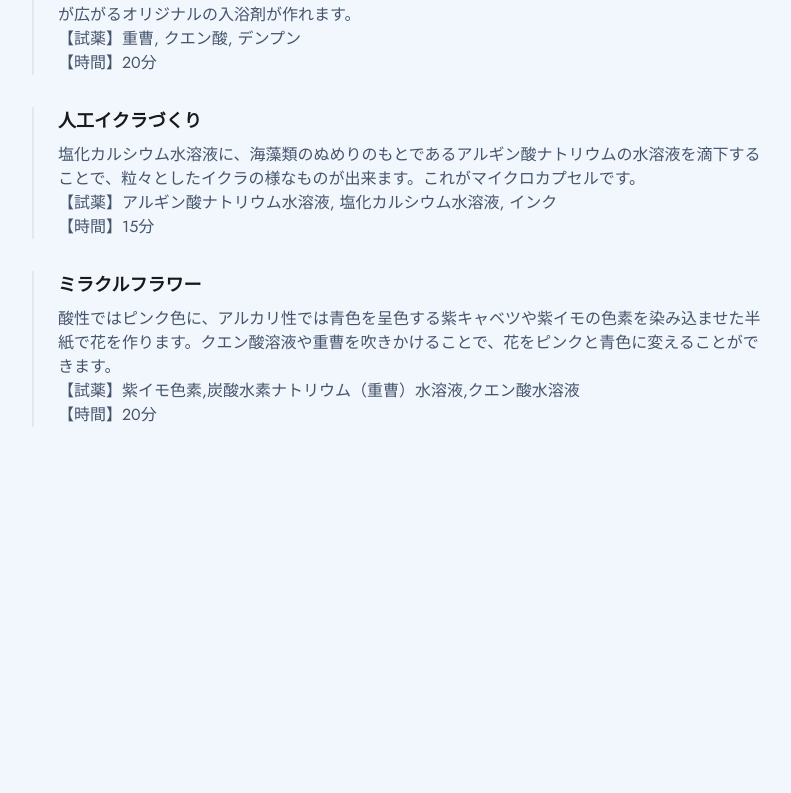
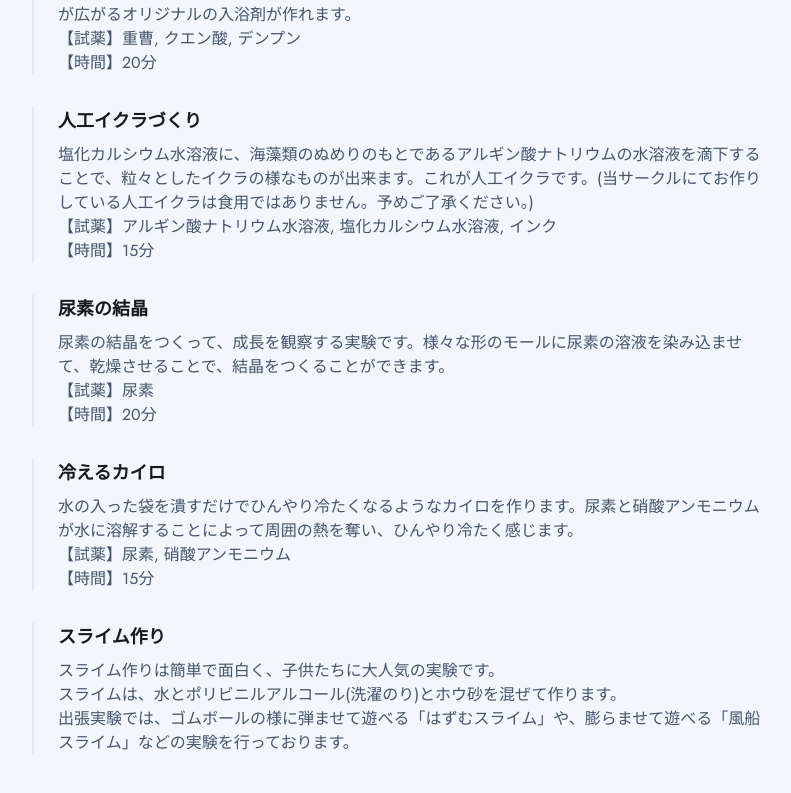
Before and after one commit to tmusfc-system/tmusfc.jp, a React (Vite) app in the folder ui/: page /examples in a window 1280 px wide. Shown: the part 267-1060 px from the top of the page, without its empty margins (240-1031 px from the left). Before the commit the page ends 800 px from the top, so only its background shows below. Built offline with nearby package versions, Linux system fonts and the light colour scheme.

Commit message:
prepared for the first publish

```diff
--- a/ui/package.json
+++ b/ui/package.json
@@ -29,7 +29,7 @@
     "@types/react": "^19.1.2",
     "@types/react-dom": "^19.1.2",
     "@vitejs/plugin-react": "^4.4.1",
-    "eslint": "^10.8.0",
+    "eslint": "^9.39.5",
     "eslint-plugin-react-hooks": "^5.2.0",
     "eslint-plugin-react-refresh": "^0.4.19",
     "globals": "^16.0.0",
--- a/ui/src/Home.tsx
+++ b/ui/src/Home.tsx
@@ -12,7 +12,7 @@ export default function HomePage() {
           <div className='mx-auto my-auto text-center'>
             <Title>より多くの人に　化学の面白さを</Title>
             <p>東京都立大学の子供向け実験サークル</p>
-            <p>ホームページ鋭意作成中です。</p>
+            <p>ホームページ作成中です。</p>
             <SNS />{/*別ファイルに切り出したSNSリンクデザインを呼び出した*/}
           </div>
         </div>
--- a/ui/src/annual schedule.tsx
+++ b/ui/src/annual schedule.tsx
@@ -3,7 +3,7 @@
 export default function Annual() {
   return (
     <div className="max-w-3xl mx-auto py-10 px-4">
-      <h1 className="text-3xl font-bold mb-8">年間の活動計画</h1>
+      <h1 className="text-3xl font-bold mb-8">年間の活動予定</h1>
 
       <div className="space-y-8">
         <div className="flex gap-4">
--- a/ui/src/examples.tsx
+++ b/ui/src/examples.tsx
@@ -19,20 +19,35 @@ export default function Example() {
                 <div className="border-l-2 border-slate-200 pl-6">
                     <h3 className="font-semibold text-lg">人工イクラづくり</h3>
                     <p className="text-slate-600 mt-2">
-                         塩化カルシウム水溶液に、海藻類のぬめりのもとであるアルギン酸ナトリウムの水溶液を滴下することで、粒々としたイクラの様なものが出来ます。これがマイクロカプセルです。<br />
+                         塩化カルシウム水溶液に、海藻類のぬめりのもとであるアルギン酸ナトリウムの水溶液を滴下することで、粒々としたイクラの様なものが出来ます。これが人工イクラです。(当サークルにてお作りしている人工イクラは食用ではありません。予めご了承ください。)<br />
                         【試薬】アルギン酸ナトリウム水溶液, 塩化カルシウム水溶液, インク<br />
                         【時間】15分
                     </p>
                 </div>
-                                <div className="border-l-2 border-slate-200 pl-6">
-                    <h3 className="font-semibold text-lg">ミラクルフラワー</h3>
+                <div className="border-l-2 border-slate-200 pl-6">
+                    <h3 className="font-semibold text-lg">尿素の結晶</h3>
                     <p className="text-slate-600 mt-2">
-                         酸性ではピンク色に、アルカリ性では青色を呈色する紫キャベツや紫イモの色素を染み込ませた半紙で花を作ります。クエン酸溶液や重曹を吹きかけることで、花をピンクと青色に変えることができます。<br />
-                        【試薬】紫イモ色素,炭酸水素ナトリウム（重曹）水溶液,クエン酸水溶液<br />
+                        尿素の結晶をつくって、成長を観察する実験です。様々な形のモールに尿素の溶液を染み込ませて、乾燥させることで、結晶をつくることができます。<br />
+                        【試薬】尿素<br />
                         【時間】20分
                     </p>
                 </div>
-
+                <div className="border-l-2 border-slate-200 pl-6">
+                    <h3 className="font-semibold text-lg">冷えるカイロ</h3>
+                    <p className="text-slate-600 mt-2">
+                        水の入った袋を潰すだけでひんやり冷たくなるようなカイロを作ります。尿素と硝酸アンモニウムが水に溶解することによって周囲の熱を奪い、ひんやり冷たく感じます。<br />
+                        【試薬】尿素, 硝酸アンモニウム<br />
+                        【時間】15分
+                    </p>
+                </div>
+                                <div className="border-l-2 border-slate-200 pl-6">
+                    <h3 className="font-semibold text-lg">スライム作り</h3>
+                    <p className="text-slate-600 mt-2">
+                        スライム作りは簡単で面白く、子供たちに大人気の実験です。<br />
+                        スライムは、水とポリビニルアルコール(洗濯のり)とホウ砂を混ぜて作ります。<br />
+                        出張実験では、ゴムボールの様に弾ませて遊べる「はずむスライム」や、膨らませて遊べる「風船スライム」などの実験を行っております。<br />
+                    </p>
+                </div>
                 {/* 他の項目も同様に div で囲むだけで縦に綺麗に並びます */}
             </div>
         </div>
--- a/ui/vite.config.ts
+++ b/ui/vite.config.ts
@@ -11,4 +11,12 @@ export default defineConfig({
       "@": path.resolve(__dirname, "./src"),
     },
   },
+  server: {
+    host: "0.0.0.0", // コンテナ外（ホスト側）からのアクセスを許可
+    port: 5173,
+    strictPort: true, // 5173が埋まっていても勝手にポートを変えない
+    watch: {
+      usePolling: true, // WSL2 / Docker環境でのホットリロード（ファイル変更検知）を安定化
+    },
+  },
 })
```
Also changed, not shown: 1 other file (tests, documents, lock files or other folders).
